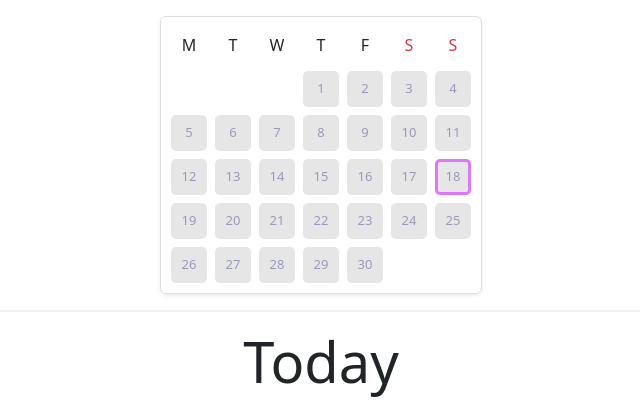
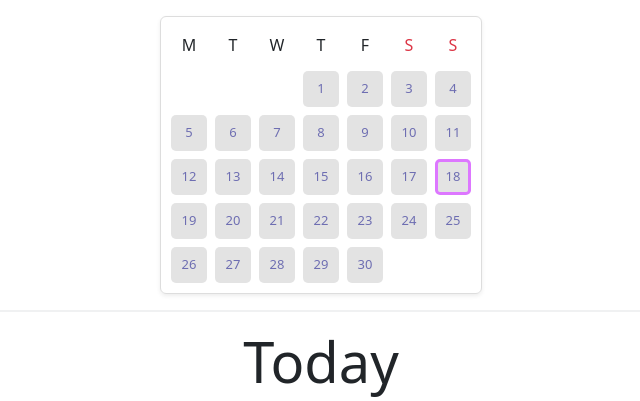
Before and after one commit to hakanayata/journal, a Django app: page / in a window 1280 px wide. Shown: the part 64-465 px from the top of the page, without its empty margins (319-959 px from the left). Run offline with Django 4.2, Linux system fonts and the light colour scheme; the visitor is signed in with stand-in values (Sample User, id 1); data that the repository does not hold is empty.

Commit message:
colors adjusted for dark mode

```diff
--- a/journal/static/journal/css/styles.css
+++ b/journal/static/journal/css/styles.css
@@ -20,9 +20,9 @@ tbody td:hover {
 }
 
 #activityBoard > tbody td {
-    background-color: #dddb;
+    background-color: #dddc;
     font-size: small;
-    color: #99b
+    color: #339a
 }
 
 #boardHead td {
```
